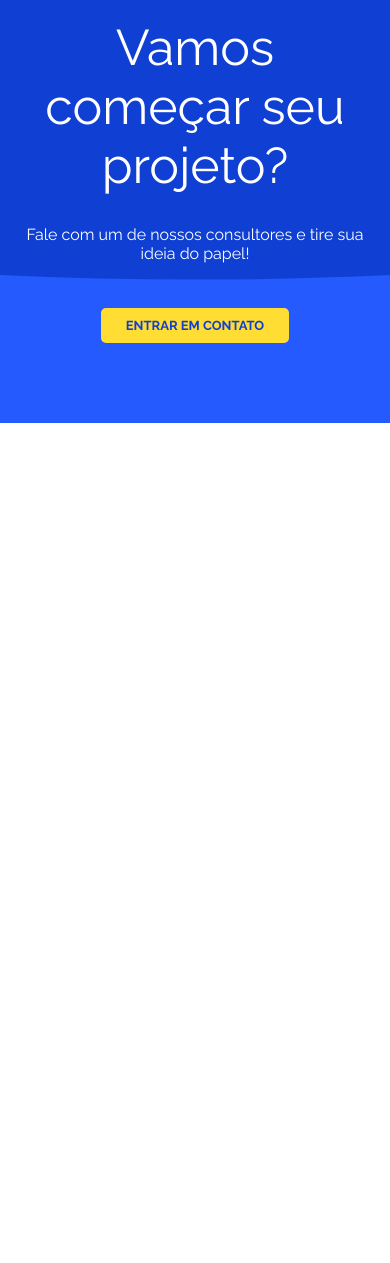
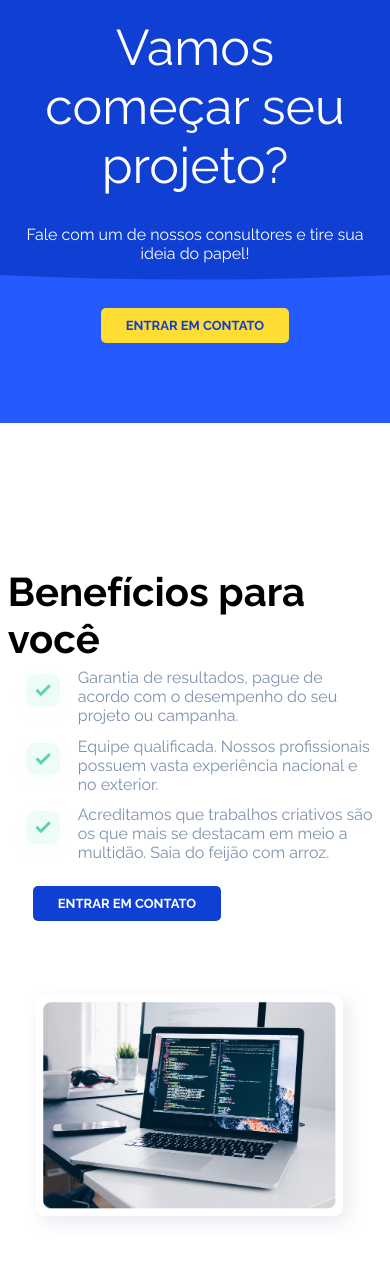
Before and after one commit to frizzly-mika/agency-landingpage-model, a plain HTML site: page index.html in a window 390 px wide. Shown: the part 2980-4243 px from the top of the page. Before the commit the page ends 3403 px from the top, so only its background shows below. Drawn offline with Linux system fonts and the light colour scheme.

Commit message:
Modelagem, estilização e responsividade da sessão beneficio

```diff
--- a/index.html
+++ b/index.html
@@ -82,6 +82,34 @@
         <h4>Fale com um de nossos consultores e tire sua ideia do papel!</h4>
         <a href="/Contato">Entrar em contato</a>
     </section><!-- cta-->
+
+    <section class="beneficios">
+        <div class="center">
+            <div class="box-beneficios">
+                <h2>Benefícios para você</h2>
+                <div class="lista-beneficios">
+                    <img src="images/checklist.svg" alt="">
+                    <p>Garantia de resultados, pague de acordo com o desempenho do seu projeto ou campanha.</p>
+                </div>
+                <div class="lista-beneficios">
+                    <img src="images/checklist.svg" alt="">
+                    <p>Equipe qualificada. Nossos profissionais possuem vasta experiência nacional e no exterior.</p>
+                </div>
+                <div class="lista-beneficios">
+                    <img src="images/checklist.svg" alt="">
+                    <p>Acreditamos que trabalhos criativos são os que mais se destacam em meio a multidão. Saia do
+                        feijão com arroz.</p>
+                </div>
+                <div class="btn-lista-beneficios">
+                    <a href="/Contato">Entrar em contato</a>
+                </div>
+            </div><!-- box-beneficios-->
+            <div class="img-beneficios">
+                <img src="images/IMAGEM1.png" alt="">
+            </div><!-- img-beneficios-->
+        </div><!-- center-->
+    </section><!-- beneficios-->
+
 </body>
 
 </html>
--- a/style.css
+++ b/style.css
@@ -180,7 +180,63 @@ section.cta a {
     margin: 30px 0 60px 0;
 }
 
+section.beneficios {
+    padding: 100px 0;
+}
+
+section.beneficios>.center {
+    max-width: 1280px;
+    vertical-align: top;
+}
+
+.box-beneficios {
+    width: 50%;
+    padding: 45px 5px 0 0;
+}
+
+.box-beneficios h2 {
+    font-size: 40px;
+}
+
+.lista-beneficios {
+    display: flex;
+    align-items: center;
+    width: 100%;
+    color: #7E92AC;
+}
+
+.lista-beneficios img {
+    width: 70px;
+}
+
+.btn-lista-beneficios {
+    margin: 25px;
+}
+
+.btn-lista-beneficios a {
+    background: #0F3FD3;
+    color: white;
+    text-decoration: none;
+    text-transform: uppercase;
+    font-weight: bold;
+    padding: 10px 25px;
+    border-radius: 5px;
+    font-size: 13px;
+}
+
+.img-beneficios {
+    width: 50%;
+    padding: 5px;
+}
+
+.img-beneficios img {
+    max-width: 100%;
+}
+
+
 @media screen and (max-width: 768px) {
+
+
     .diferenciais {
         flex-wrap: wrap;
     }
@@ -200,4 +256,9 @@ section.cta a {
         max-width: 200px;
         width: 100%;
     }
+
+    .box-beneficios, .img-beneficios{
+        width: 100%;
+        margin-bottom: 30px;
+    }
 }
```
Also changed, not shown: images/IMAGEM1.png (added), images/checklist.svg (added).
